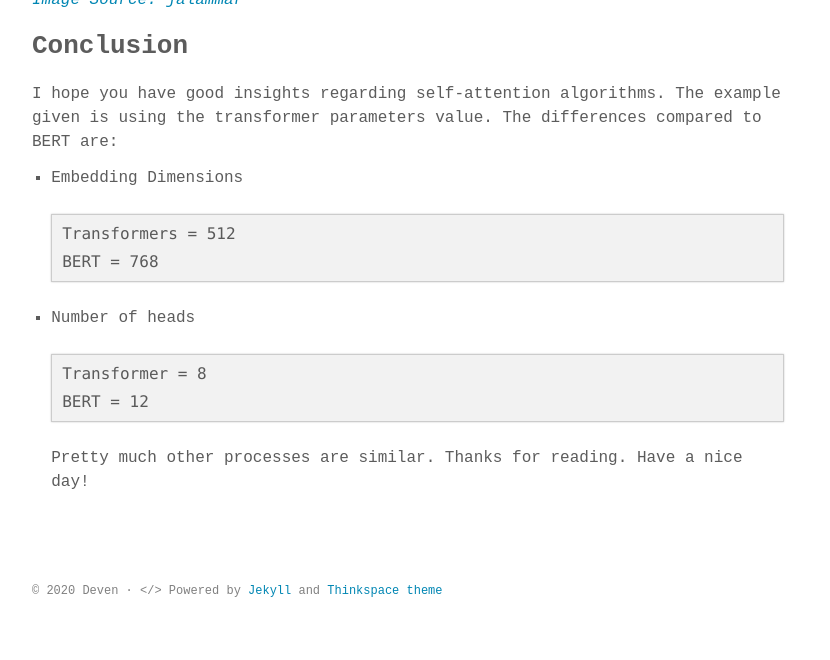
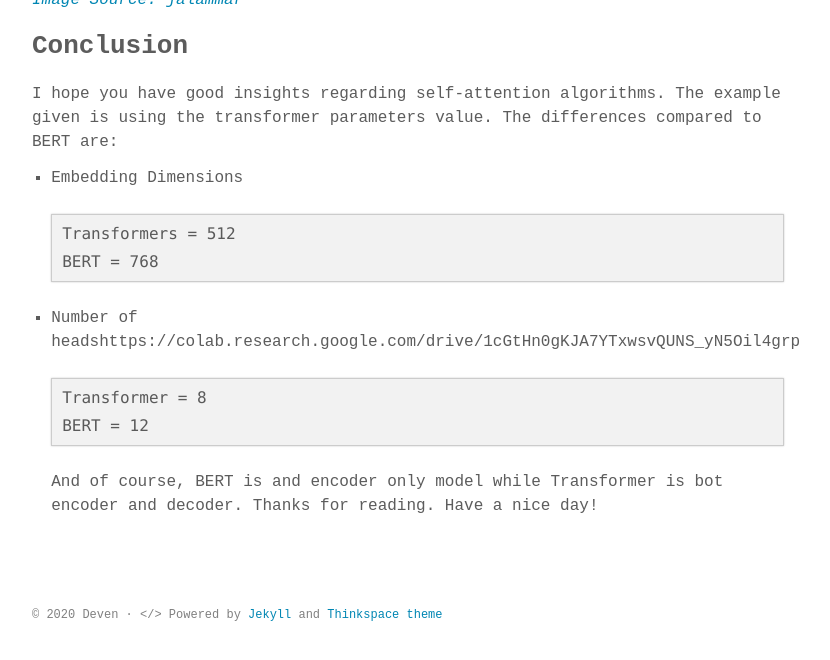
Before and after one commit to devennn/devennn.github.io, a Jekyll site: the page built from _posts/2020-07-23-self-and-multihead-attention.md, in a window 1280 px wide and 900 px high, scrolled down 6765 px, cut to the strip 228-888 px from the top of the window. Shown: the whole strip, without its empty margins (232-1062 px from the left). Built offline with Jekyll 4.4.1, drawn with Linux system fonts in a browser that asks for light colours; some web fonts are replaced.

Commit message:
Update 2020-07-23-self-and-multihead-attention.md

````diff
--- a/_posts/2020-07-23-self-and-multihead-attention.md
+++ b/_posts/2020-07-23-self-and-multihead-attention.md
@@ -175,9 +175,9 @@ I hope you have good insights regarding self-attention algorithms. The example g
 Transformers = 512
 BERT = 768
 ```
-- Number of heads
+- Number of headshttps://colab.research.google.com/drive/1cGtHn0gKJA7YTxwsvQUNS_yN5Oil4grp
 ```
 Transformer = 8
 BERT = 12
 ```
-Pretty much other processes are similar. Thanks for reading. Have a nice day!
+And of course, BERT is and encoder only model while Transformer is bot encoder and decoder. Thanks for reading. Have a nice day!
````
